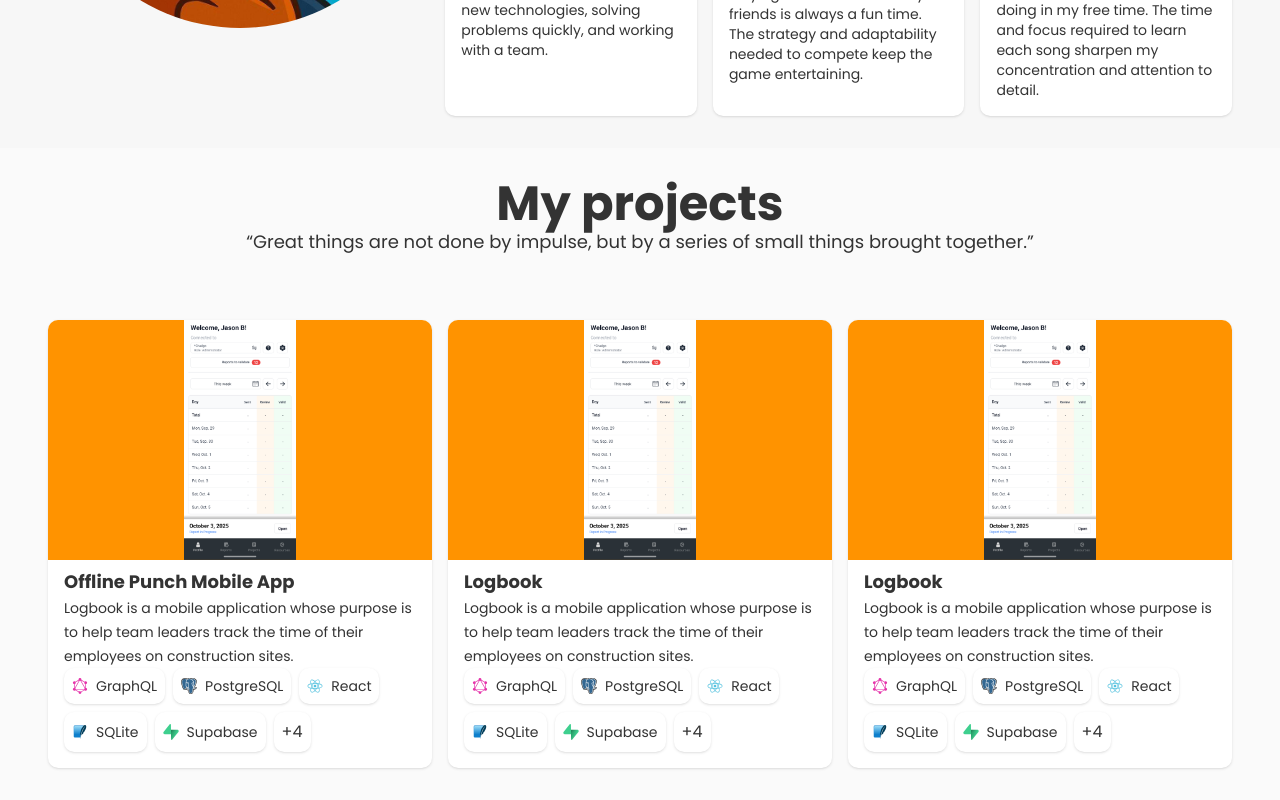
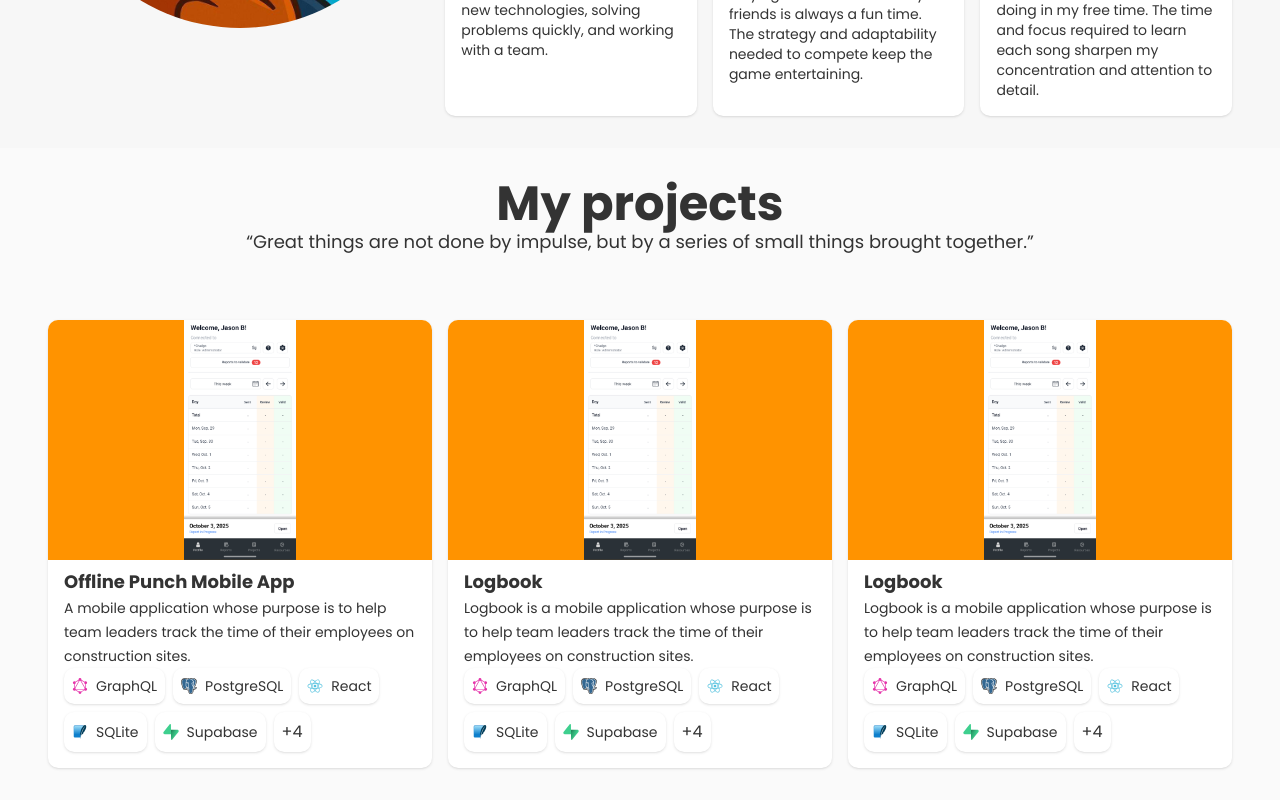
Before and after one commit to BlastChaos/jason-portfolio, a Next.js app: page /en in a window 1280 px wide. Shown: the part 1480-2280 px from the top of the page. Built offline with nearby package versions, Linux system fonts and the light colour scheme.

Commit message:
better text

```diff
--- a/src/Section/Project/utilities/projectsInfo.ts
+++ b/src/Section/Project/utilities/projectsInfo.ts
@@ -87,7 +87,7 @@ export const projectsInfo: ProjectInfo[] = [
       fr: {
         tittle: "Application mobile Punch hors ligne",
         shortDescription:
-          "Logbook est une application mobile qui a pour but d'aider les teams leaders a tracker le temps de leur employés dans les chantiers de construction.",
+          "Une application mobile qui a pour but d'aider les teams leaders a tracker le temps de leur employés dans les chantiers de construction.",
 
         // problem: `Dans le secteur de la construction, la gestion quotidienne des heures travaillées, des activités de chantier et des rapports repose encore trop souvent sur le papier, Excel ou des processus manuels. Ces méthodes entraînent une perte de temps considérable, augmentent les risques d’erreurs et provoquent fréquemment une perte ou une dispersion des données essentielles.`,
         // solution: `Concevoir une application mobile conçue pour la saisie des heures de travail et la production de rapports quotidiens, spécialement adaptée aux équipes de terrain dans le domaine de la construction. Elle élimine ainsi les risques d’erreurs et la perte de données.`,
@@ -110,7 +110,7 @@ export const projectsInfo: ProjectInfo[] = [
       en: {
         tittle: "Offline Punch Mobile App",
         shortDescription:
-          "Logbook is a mobile application whose purpose is to help team leaders track the time of their employees on construction sites.",
+          "A mobile application whose purpose is to help team leaders track the time of their employees on construction sites.",
 
         // problem:
         //   "Before I worked on a desktop application for the company Planifiscale, they needed to use ___ to manage their clients and their documents for the taxes. " +
```
